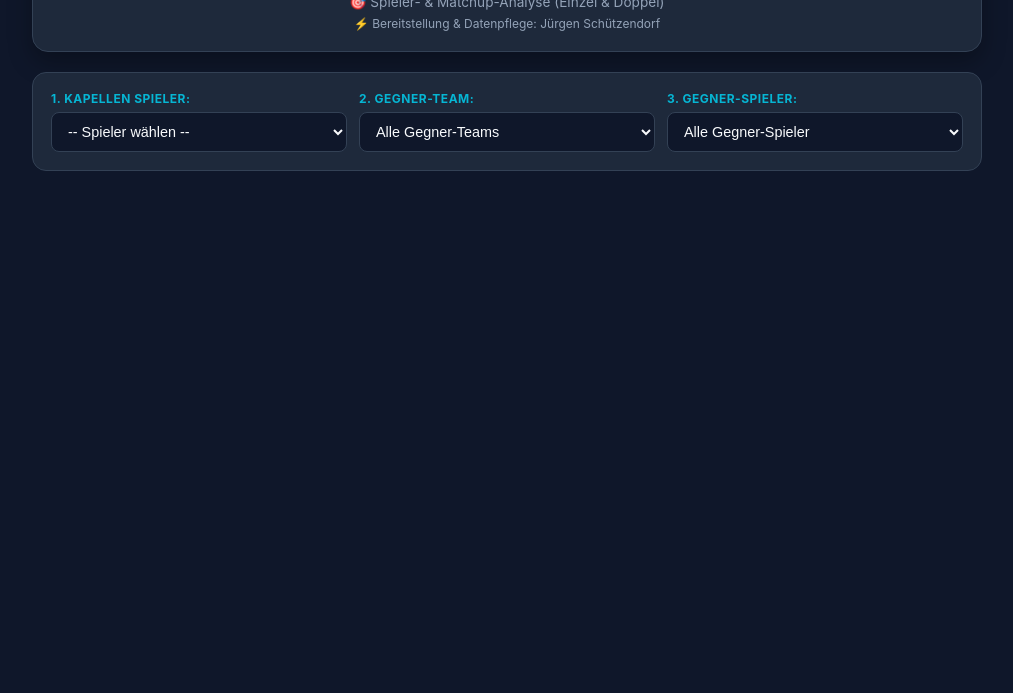
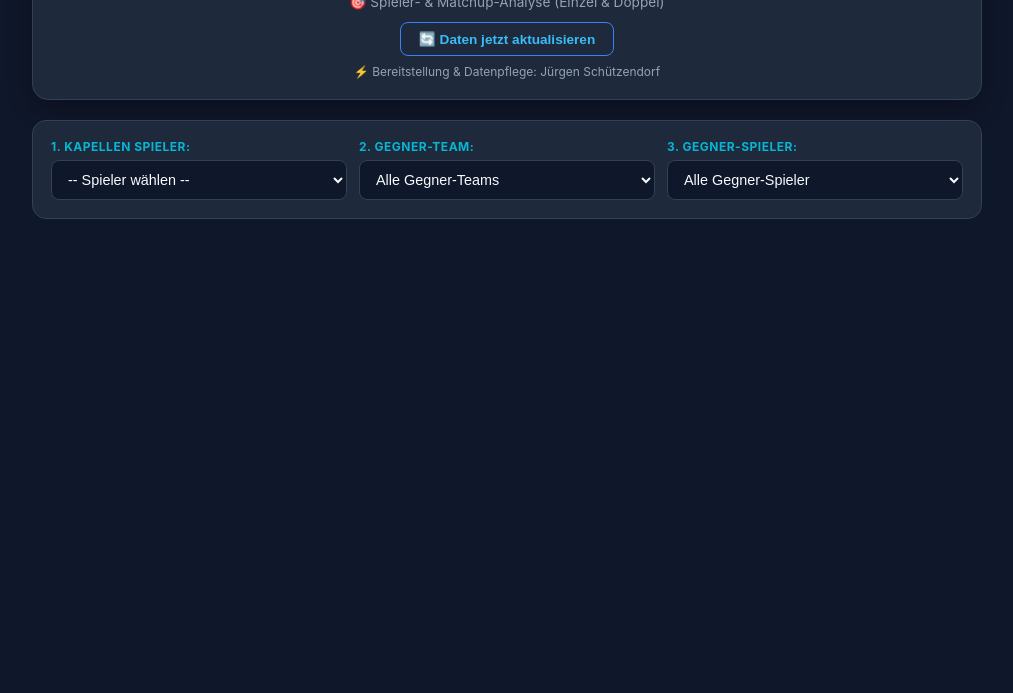
Before and after one commit to Zechenhauer/spieler_analyse, a plain HTML site: page index.html in a window 1280 px wide. Shown: the part 107-800 px from the top of the page, without its empty margins (133-1146 px from the left). Drawn offline with Linux system fonts and the light colour scheme; no server answers.

Commit message:
Update index.html

```diff
--- a/index.html
+++ b/index.html
@@ -74,6 +74,31 @@
             font-size: 0.85rem;
             color: var(--text-muted);
             margin-top: 4px;
+        }
+
+        /* Refresh Button */
+        .btn-refresh {
+            background-color: var(--card-bg);
+            color: var(--highlight-cyan);
+            border: 1px solid var(--accent-blue);
+            padding: 8px 18px;
+            border-radius: 8px;
+            font-size: 0.85rem;
+            font-weight: bold;
+            cursor: pointer;
+            transition: all 0.2s ease-in-out;
+            margin-top: 12px;
+        }
+
+        .btn-refresh:hover {
+            background-color: var(--accent-blue);
+            color: #fff;
+            box-shadow: 0 0 12px rgba(59, 130, 246, 0.5);
+        }
+
+        .btn-refresh:disabled {
+            opacity: 0.6;
+            cursor: not-allowed;
         }
 
         /* Filter & Controls */
@@ -287,7 +312,14 @@
             <img src="https://lh3.googleusercontent.com/d/1PB4X2QrrMlaRlajQEWDtJxRP2c6VTsI5" alt="TVK Logo" class="header-logo">
         </div>
         <div class="subtitle">🎯 Spieler- & Matchup-Analyse (Einzel & Doppel)</div>
-        <div style="font-size: 0.75rem; color: var(--text-muted); margin-top: 6px;">⚡ Bereitstellung & Datenpflege: Jürgen Schützendorf</div>
+
+        <div>
+            <button id="refreshBtn" onclick="refreshData()" class="btn-refresh">
+                🔄 Daten jetzt aktualisieren
+            </button>
+        </div>
+
+        <div style="font-size: 0.75rem; color: var(--text-muted); margin-top: 8px;">⚡ Bereitstellung & Datenpflege: Jürgen Schützendorf</div>
     </div>
 
     <!-- FILTER & SELEKTION -->
@@ -483,6 +515,27 @@
         }
     }
 
+    async function refreshData() {
+        const btn = document.getElementById("refreshBtn");
+        if (btn) {
+            btn.disabled = true;
+            btn.innerHTML = "⏳ Lade Daten...";
+        }
+
+        await fetchAllData();
+        populateOpponentTeamDropdown();
+        updateOpponentPlayerDropdown();
+        analyzePlayer();
+
+        if (btn) {
+            btn.innerHTML = "✅ Aktuell!";
+            setTimeout(() => {
+                btn.disabled = false;
+                btn.innerHTML = "🔄 Daten jetzt aktualisieren";
+            }, 1500);
+        }
+    }
+
     function parseCSV(text, teamName) {
         let lines = text.split("\n");
         let result = [];
@@ -499,7 +552,6 @@
         let idxBlock = colIndexIncludes("block");
         let idxSpieler = colIndexIncludes("spieler kapellen", "kapellen spieler", "spieler");
 
-        // Sucht exakt nach "ergebnis spiel", um nicht versehentlich "endergebnis" abzugreifen
         let idxErgebnis = colIndexExact("ergebnis spiel");
         if (idxErgebnis === -1) {
             idxErgebnis = headers.findIndex(h => h.includes("ergebnis") && !h.includes("end"));
```
